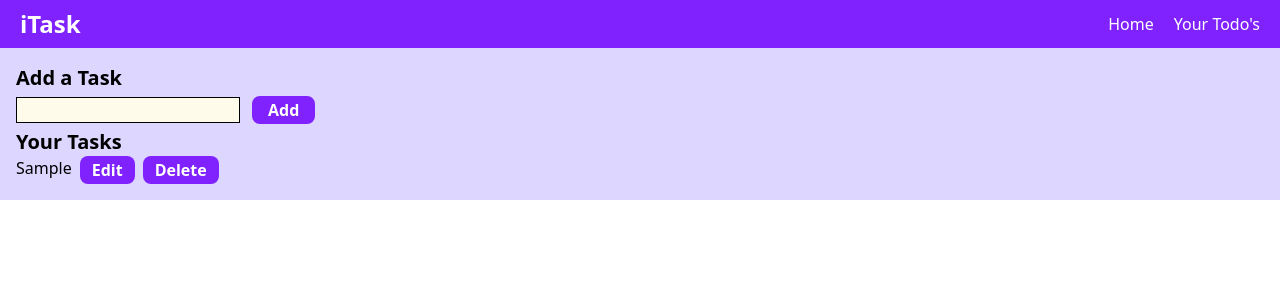
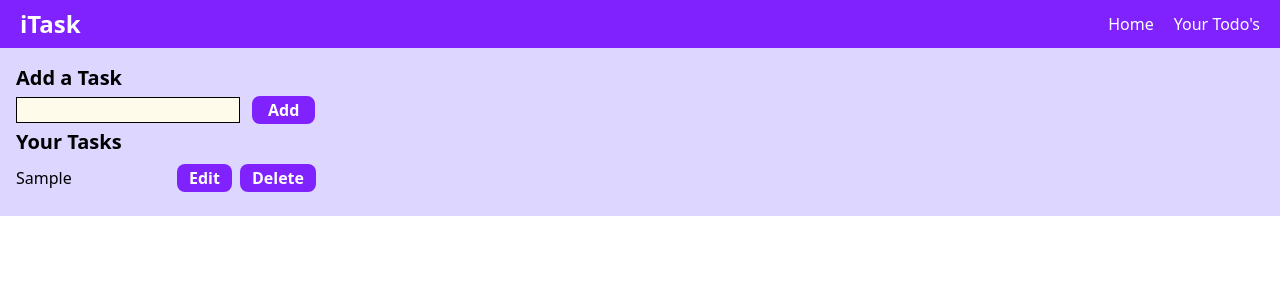
Before and after one commit to TayyabJunaidOfficial/To-Do-List-By-React-Tailwind-CSS, a React (Vite) app: page / in a window 1280 px wide. Both pictures are taken after typing "Sample" into the empty fields and a click on the button "Add". Shown: the top 300 px of the page. Built offline with nearby package versions, Linux system fonts and the light colour scheme.

Commit message:
Add button Added and functionalized

```diff
--- a/src/App.jsx
+++ b/src/App.jsx
@@ -7,25 +7,10 @@ function App() {
 
   const handleAdd=()=>{
     setTodos([...todos, addTodo]);
+    console.log(todos);
+
     setAddTodo("");
   }
-
-  const handleEdit = (id)=>{
-    let t = todos.filter(i=>i.id === id)
-    if (t.length > 0) {
-      setAddTodo(t[0].todo);
-      let newTodos = todos.filter(item => item.id !== id);
-      setTodos(newTodos);
-    }
-  }
-
-  const handleDelete= (id)=>{
-    let newTodos = todos.filter(item=>{
-      return item.id!==id
-    });
-    setTodos(newTodos)
-  }
-
   return (
     <>
       <Navbar />
@@ -38,14 +23,14 @@ function App() {
           </button>
         </div>
         <h1 className="text-xl font-bold">Your Tasks</h1>
-       {todos.map((item,index)=>{
-        return  <div key={index} className="flex gap-2">
-         <div>{item}</div>
+       {todos.map((todo)=>{
+        return  <div key={todo} className="flex justify-between items-center max-w-76 my-1 py-1 gap-2">
+         <div className="flex justify-center items-center">{todo}</div>
          <div>
-           <button onClick={(e)=>handleEdit(e, item.id)} className="bg-violet-600 text-white font-bold hover:bg-violet-800 px-3 py-0.5 rounded-lg mr-2 cursor-pointer">
+           <button className="bg-violet-600 text-white font-bold hover:bg-violet-800 px-3 py-0.5 rounded-lg mx-1 cursor-pointer">
              Edit
            </button>
-           <button onClick={(e)=>{handleDelete(e, item.id)}} className="bg-violet-600 text-white font-bold hover:bg-violet-800 px-3 py-0.5 rounded-lg cursor-pointer">
+           <button className="bg-violet-600 text-white font-bold hover:bg-violet-800 px-3 py-0.5 rounded-lg mx-1 cursor-pointer">
              Delete
            </button>
          </div>
```
